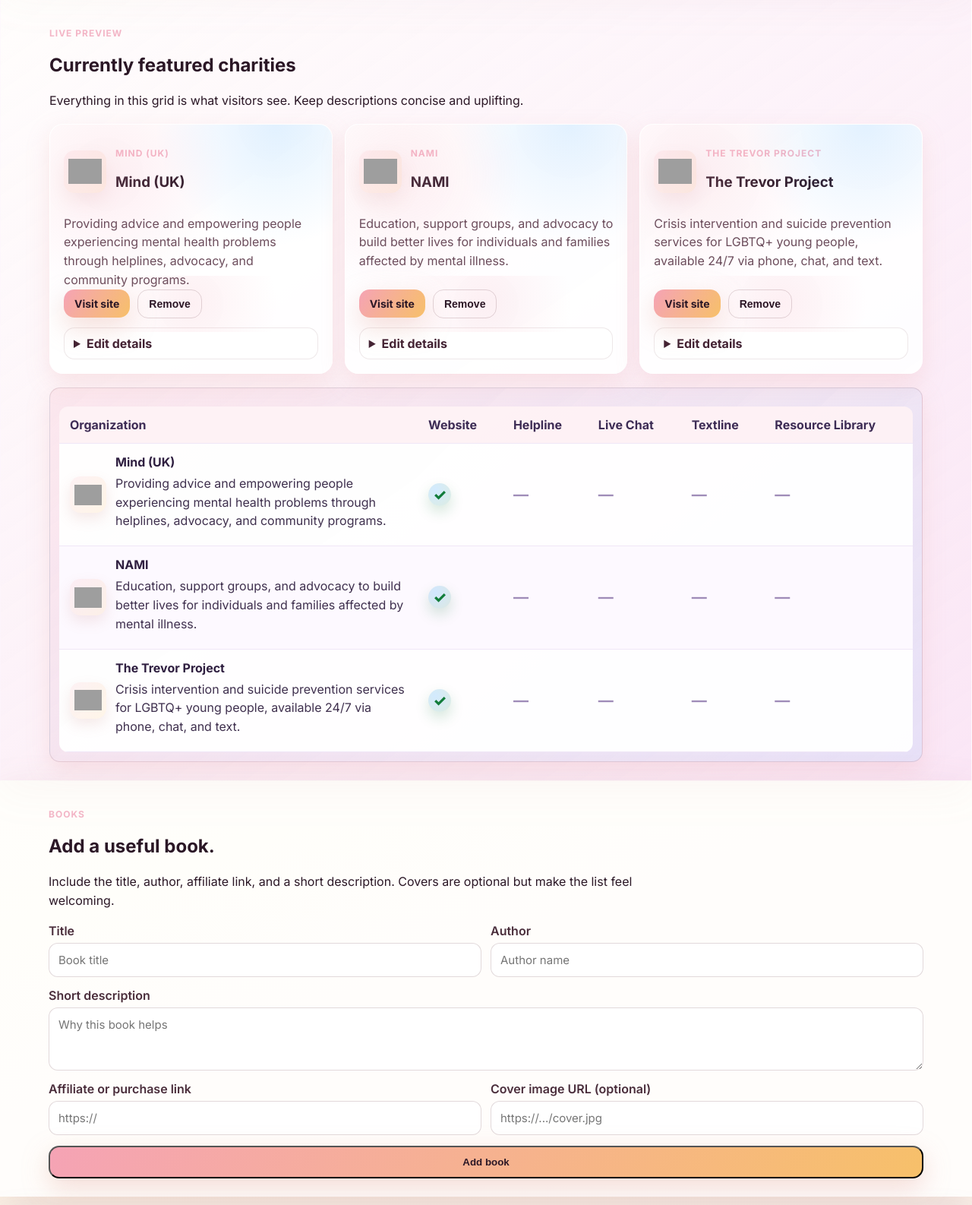
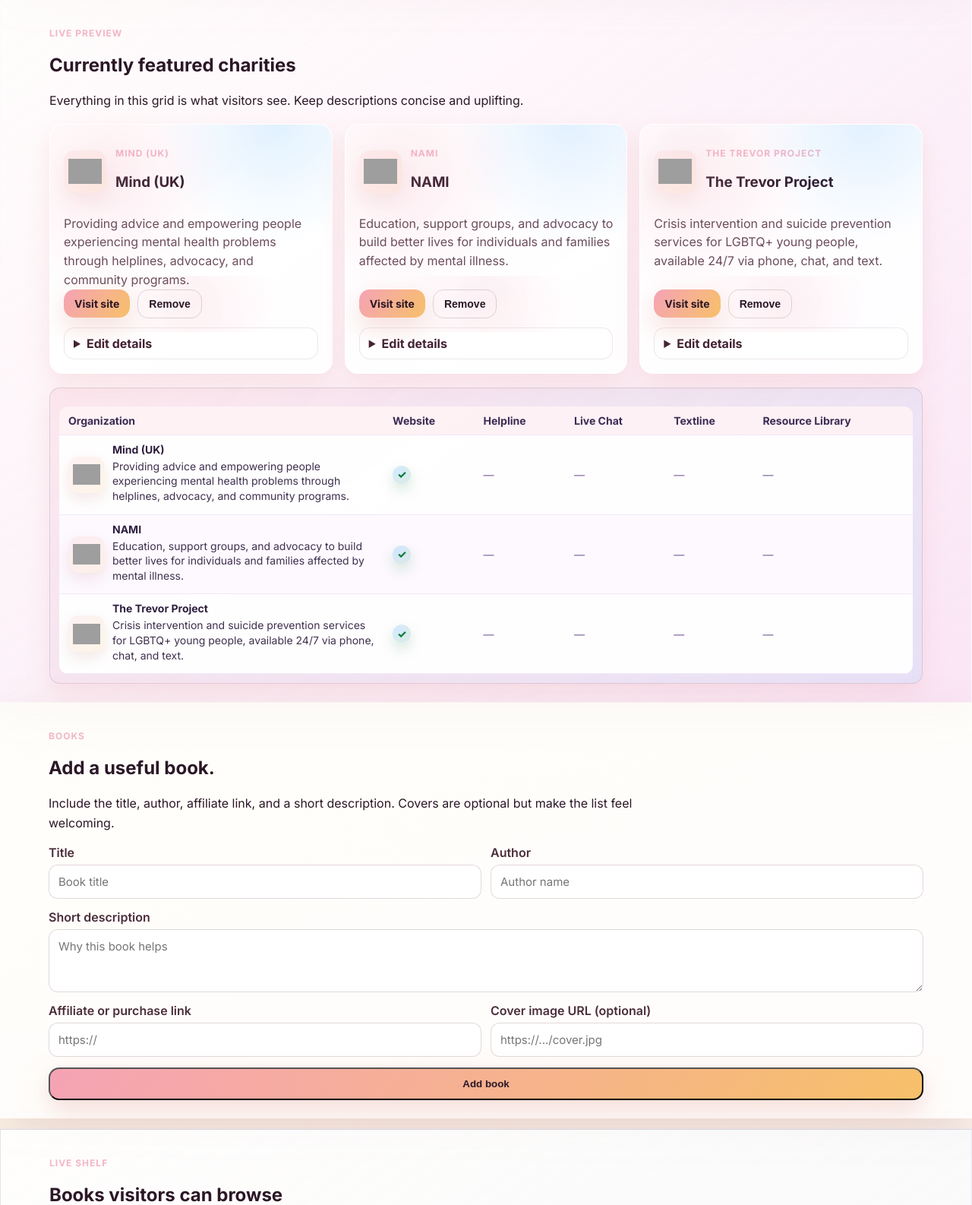
Before and after one commit to andyfast20-sketch/mentalhealthresources, a Flask app: page /admin in a window 1280 px wide. Shown: the part 1433-3019 px from the top of the page at 76% size. Run offline with Flask 3, Linux system fonts and the light colour scheme; grey boxes are pictures that could not be loaded.

Commit message:
Make charity table layout more compact

```diff
--- a/static/styles.css
+++ b/static/styles.css
@@ -1652,11 +1652,12 @@ body {
   box-shadow: 0 12px 30px rgba(233, 168, 169, 0.25);
 }
 
+
 .charity-table {
   width: 100%;
   border-collapse: separate;
   border-spacing: 0;
-  min-width: 720px;
+  min-width: 620px;
   background: rgba(255, 255, 255, 0.96);
   border-radius: 12px;
   overflow: hidden;
@@ -1664,14 +1665,15 @@ body {
 
 .charity-table th,
 .charity-table td {
-  padding: 14px;
+  padding: 10px 12px;
   text-align: left;
   border-bottom: 1px solid #f0e7f7;
+  font-size: 14px;
 }
 
 .charity-table th:first-child,
 .charity-table td:first-child {
-  width: 42%;
+  width: 38%;
 }
 
 .charity-table th {
@@ -1691,12 +1693,14 @@ body {
 .charity-table .table-title {
   font-weight: 800;
   color: #2f1f40;
-  margin-bottom: 6px;
+  margin-bottom: 4px;
 }
 
 .charity-table .body {
-  margin: 0 0 6px 0;
+  margin: 0 0 4px 0;
   color: #3f304e;
+  font-size: 14px;
+  line-height: 1.4;
 }
 
 .charity-table .inline-link {
@@ -1712,7 +1716,7 @@ body {
 .charity-table-cell {
   display: grid;
   grid-template-columns: auto 1fr;
-  gap: 12px;
+  gap: 10px;
   align-items: center;
 }
 
@@ -1724,7 +1728,7 @@ body {
 
 .charity-availability {
   text-align: center;
-  font-size: 20px;
+  font-size: 18px;
   font-weight: 800;
   color: #2f924c;
 }
@@ -1737,8 +1741,8 @@ body {
   display: inline-flex;
   align-items: center;
   justify-content: center;
-  width: 30px;
-  height: 30px;
+  width: 24px;
+  height: 24px;
   border-radius: 50%;
   background: radial-gradient(circle at 30% 30%, rgba(95, 183, 255, 0.28), rgba(47, 146, 76, 0.16));
   color: #127c3a;
```
